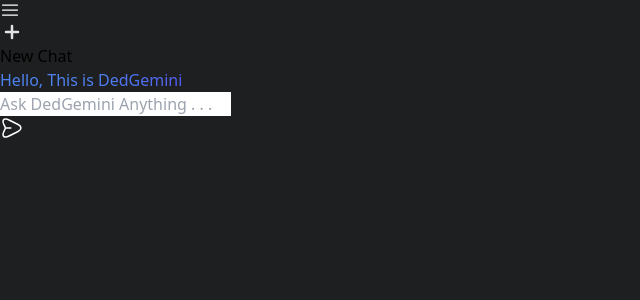
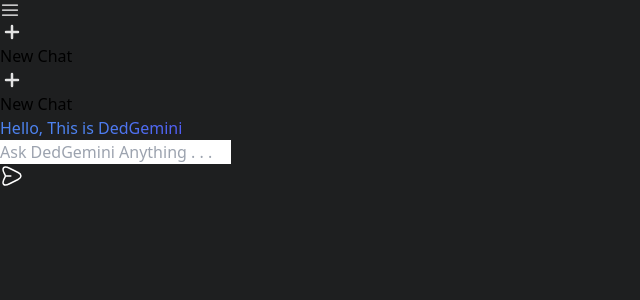
Before and after one commit to siddhantcvdi/gemini, a React (Vite) app: page / in a window 1280 px wide. Shown: the top 300 px of the page, without its empty margins (0-640 px from the left). Built offline with nearby package versions, Linux system fonts and the light colour scheme; no server answers.

Commit message:
Few UI Changes, Addes New Chat in Top bar

```diff
--- a/src/components/BurgerMenu.jsx
+++ b/src/components/BurgerMenu.jsx
@@ -5,7 +5,7 @@
   const {isExpanded, setIsExpanded, isMobile} = useContext(GlobalContext)
   return (
     <div
-      className={`w-12 h-12 flex items-center justify-center ${isMobile?'bg-[#353739]':'hover:bg-[#353739]'} rounded-full cursor-pointer ml-3 mt-3 absolute z-20`}
+      className={`w-12 h-12 flex items-center justify-center ${isMobile?'active:bg-[#353739]':'hover:bg-[#353739]'} rounded-full cursor-pointer ml-3 mt-3 absolute z-20`}
       onClick={() => setIsExpanded((isExpanded) => !isExpanded)}
     >
       <img src={burger} alt="" className="w-[18px] h-[18px]" />
--- a/src/components/Topbar.jsx
+++ b/src/components/Topbar.jsx
@@ -1,11 +1,17 @@
 import React, { useContext } from "react";
 import burger from '../assets/burger.svg'
 import { GlobalContext } from "../contexts/GlobalContext";
+import plus from '../assets/plus.svg'
 function Topbar() {
-  // const {isExpanded, setIsExpanded}= useContext(GlobalContext)
+  const {setResult}= useContext(GlobalContext)
   return (
     <div className="w-[100%] h-14 bg-[#1e1f20] p-6 ">
-
+      <div
+        onClick={()=>{setResult('')}}
+        className={`absolute z-20 top-0 mt-3 right-2 w-[125px] flex h-[48px] rounded-full sm:hidden ml-1 items-center justify-between p-3 cursor-pointer} active:bg-[#32373d]`}>
+        <img src={plus} alt="" />
+        <p className={`text-[#e3e3e3] text-[14px] font-bold mr-2 text-nowrap `}>New Chat</p>
+      </div>
     </div>
   );
 }
--- a/src/contexts/GlobalContext.jsx
+++ b/src/contexts/GlobalContext.jsx
@@ -8,7 +8,8 @@
   const [inpText, setInpText] = useState('');
   const [result, setResult] = useState('')
   const [sentQuery, setSentQuery] = useState('');
-  const [load, setLoad] = useState(false)
+  const [load, setLoad] = useState(false);
+  const [history, setHistory] = useState([]);
   return (
   <GlobalContext.Provider value={{isExpanded, setIsExpanded, isMobile, setIsMobile, inpText, setInpText, result, setResult, sentQuery, setSentQuery, load, setLoad}}>
     {props.children}
```
